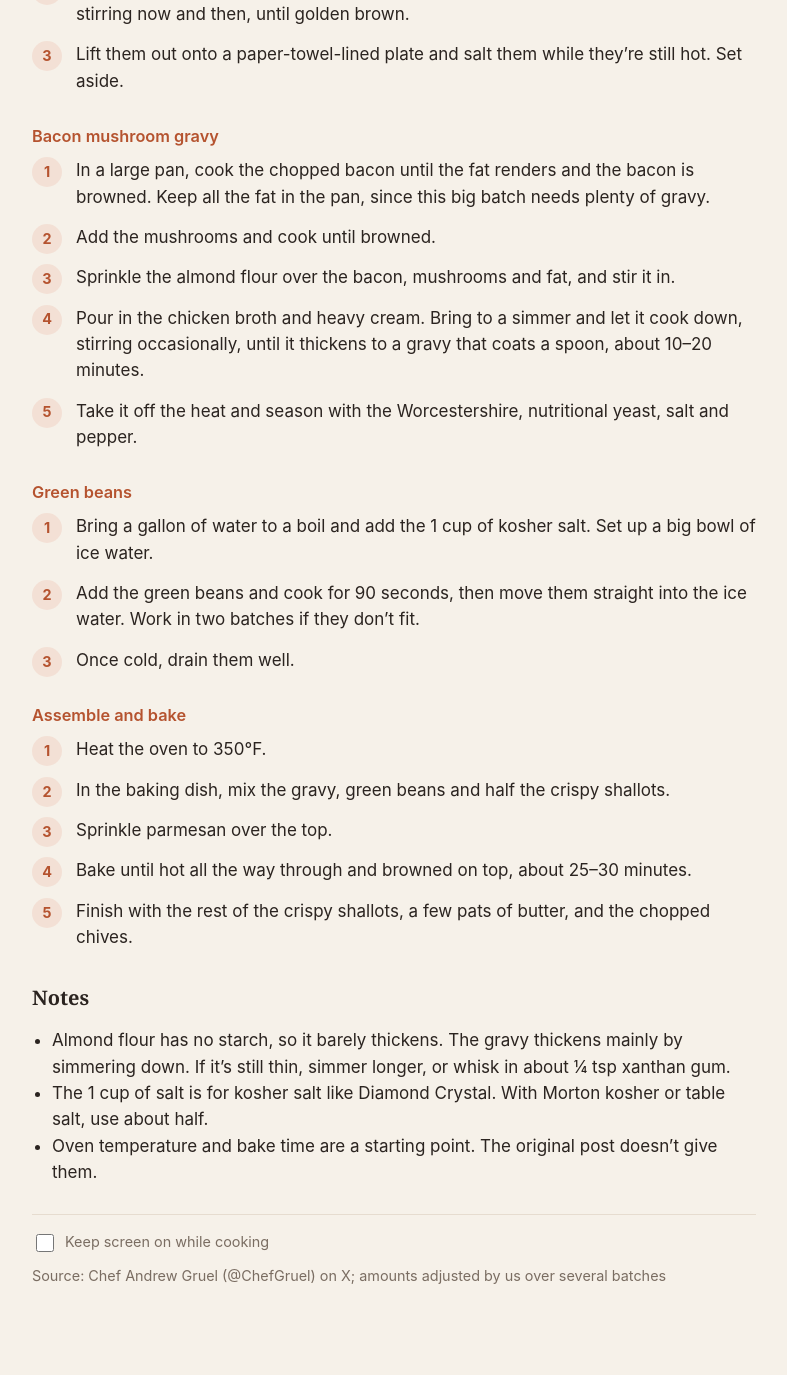
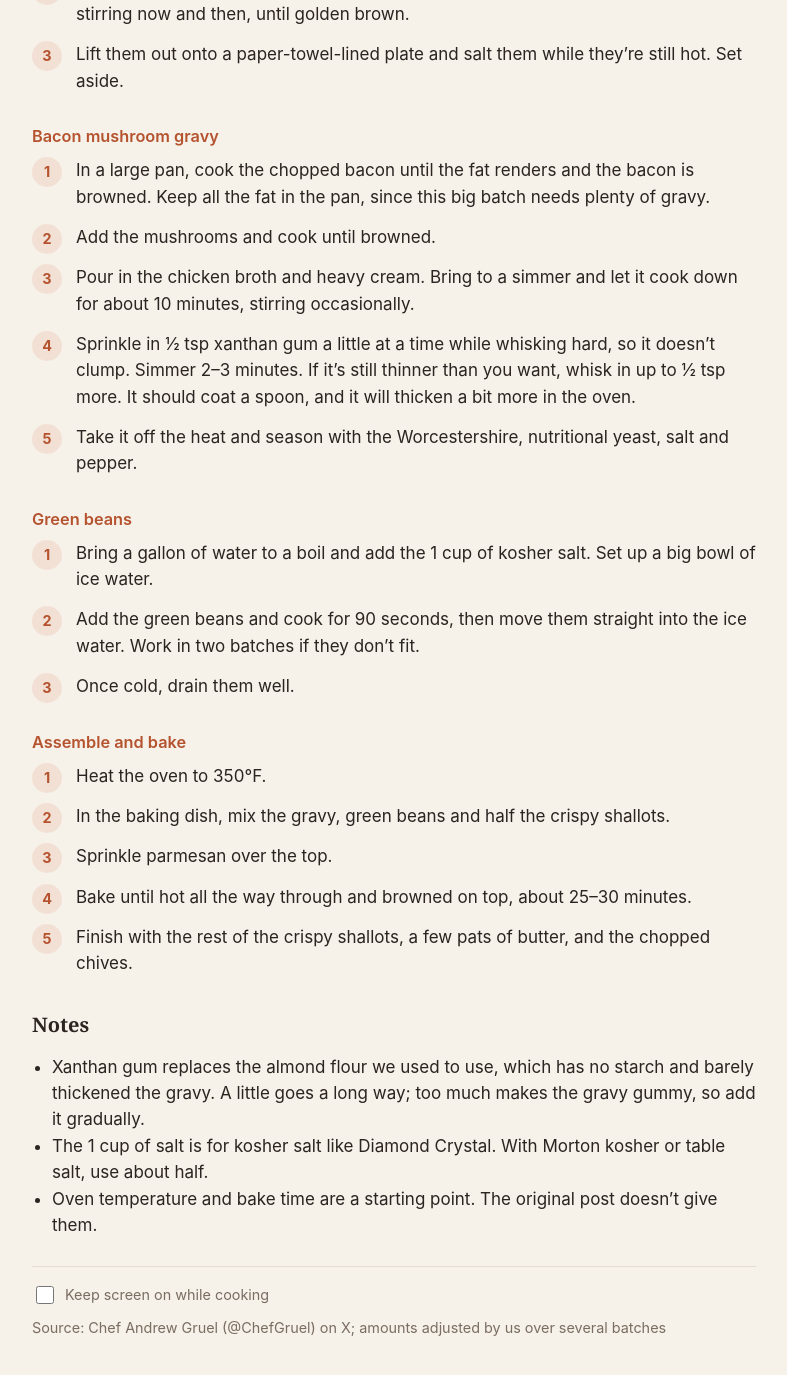
Before and after one commit to jacenmiller-lab/recipes, a Jekyll site: the page built from _recipes/green-bean-casserole.md, in a window 1280 px wide and 1400 px high, scrolled down 1276 px. Shown: the top 1375 px of the window, without its empty margins (246-1033 px from the left). Built offline with Jekyll 4.4.1, drawn with Linux system fonts in a browser that asks for light colours; before the commit the page ends 2623 px from its top, so only the background shows below that; some of the changed text lies outside the part shown.

Commit message:
Green bean casserole: thicken gravy with xanthan gum instead of almond flour
Co-Authored-By: Claude Opus 5.5 <noreply@anthropic.com>
Claude-Session: https://claude.ai/code/session_01179yrXXFaziwLa4znQnrEQ

```diff
--- a/_recipes/green-bean-casserole.md
+++ b/_recipes/green-bean-casserole.md
@@ -14,7 +14,7 @@ ingredients:
   - { qty: "",    unit: "",    item: beef tallow, note: "enough to cover the pan bottom for frying" }
   - { qty: 1,     unit: lb,    item: bacon, note: chopped }
   - { qty: 1,     unit: cup,   item: mushrooms, note: "fresh, chopped" }
-  - { qty: 2,     unit: tsp,   item: almond flour, pantry: true }
+  - { qty: "1/2-1", unit: tsp, item: xanthan gum, note: "to thicken the gravy; start with the lower amount", pantry: true }
   - { qty: 4,     unit: cup,   item: chicken broth }
   - { qty: 2,     unit: cup,   item: heavy cream }
   - { qty: 2-3,   unit: dash,  item: Worcestershire sauce, pantry: true }
@@ -42,8 +42,8 @@ ingredients:
 
 1. In a large pan, cook the chopped bacon until the fat renders and the bacon is browned. Keep all the fat in the pan, since this big batch needs plenty of gravy.
 2. Add the mushrooms and cook until browned.
-3. Sprinkle the almond flour over the bacon, mushrooms and fat, and stir it in.
-4. Pour in the chicken broth and heavy cream. Bring to a simmer and let it cook down, stirring occasionally, until it thickens to a gravy that coats a spoon, about 10–20 minutes.
+3. Pour in the chicken broth and heavy cream. Bring to a simmer and let it cook down for about 10 minutes, stirring occasionally.
+4. Sprinkle in ½ tsp xanthan gum a little at a time while whisking hard, so it doesn't clump. Simmer 2–3 minutes. If it's still thinner than you want, whisk in up to ½ tsp more. It should coat a spoon, and it will thicken a bit more in the oven.
 5. Take it off the heat and season with the Worcestershire, nutritional yeast, salt and pepper.
 
 ### Green beans
@@ -62,6 +62,6 @@ ingredients:
 
 ## Notes
 
-- Almond flour has no starch, so it barely thickens. The gravy thickens mainly by simmering down. If it's still thin, simmer longer, or whisk in about ¼ tsp xanthan gum.
+- Xanthan gum replaces the almond flour we used to use, which has no starch and barely thickened the gravy. A little goes a long way; too much makes the gravy gummy, so add it gradually.
 - The 1 cup of salt is for kosher salt like Diamond Crystal. With Morton kosher or table salt, use about half.
 - Oven temperature and bake time are a starting point. The original post doesn't give them.
```
